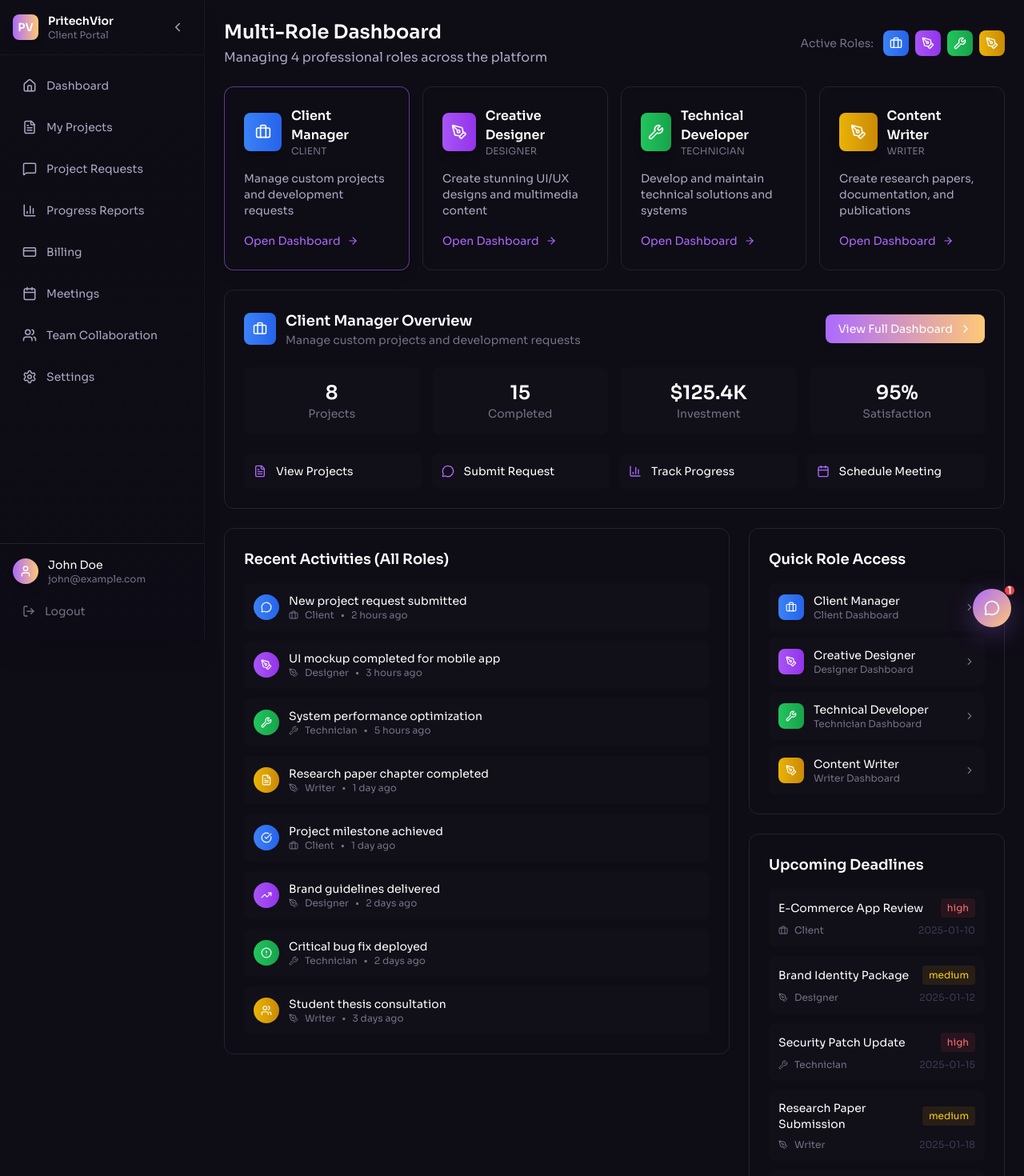
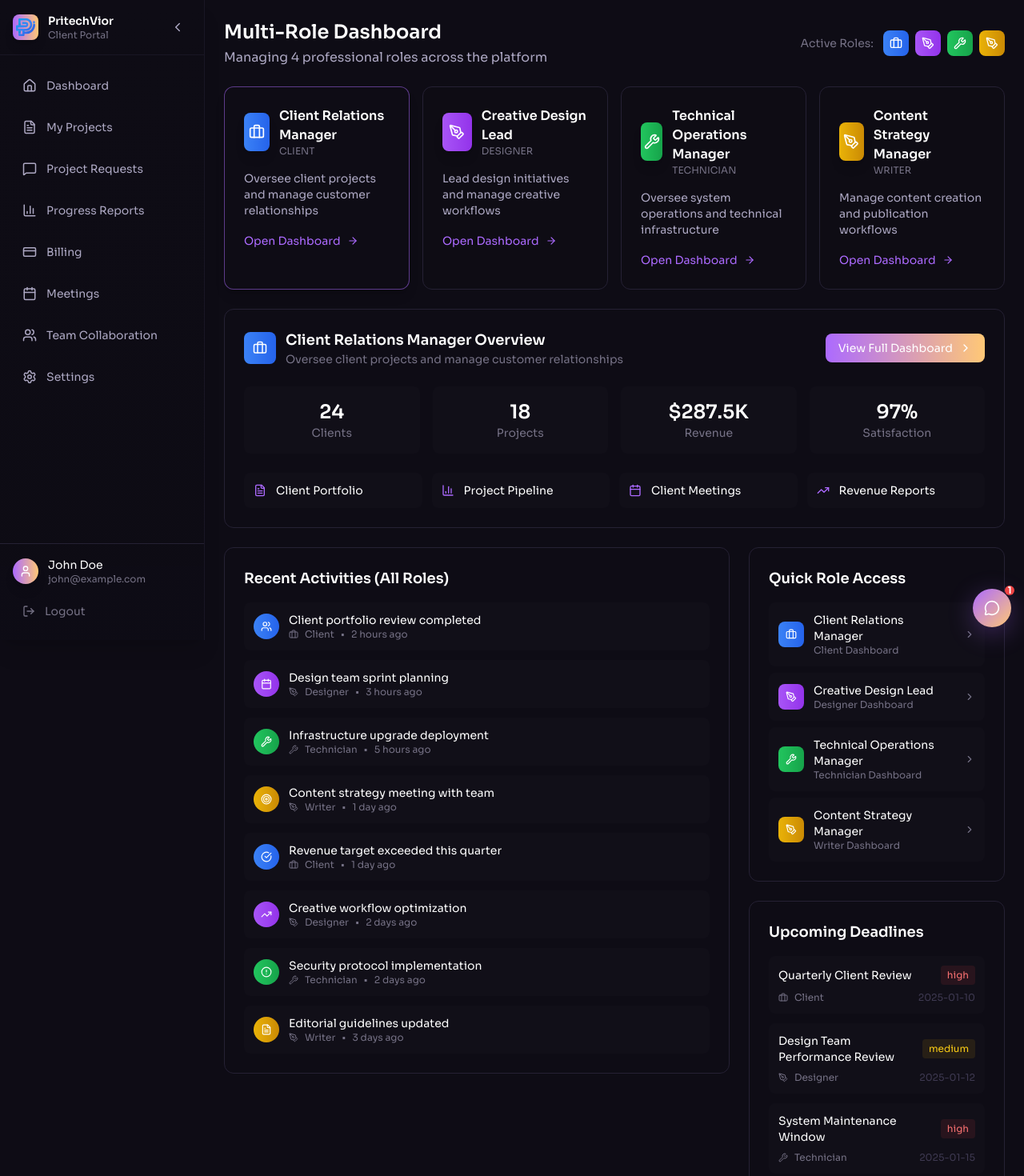
Before and after one commit to Pritech-Vior/PritechVior, a React (Vite) app in the folder front_end/: page /multirole in a window 1280 px wide. Shown: the top 1470 px of the page at 80% size. Built offline with nearby package versions, Linux system fonts and the light colour scheme.

Commit message:
Updated the Dashboard Data flow

```diff
--- a/front_end/src/components/dashboard/DashboardLayout.jsx
+++ b/front_end/src/components/dashboard/DashboardLayout.jsx
@@ -1,6 +1,7 @@
 import React, { useState } from "react";
 import { Menu, X, Users, ChevronDown } from "lucide-react";
 import { Link } from "react-router-dom";
+import pritechviorLogo from "../../assets/pritechvior-logo.svg";
 import Sidebar from "./Sidebar";
 
 const DashboardLayout = ({ children, title, userRole = "student", userRoles = [] }) => {
@@ -85,12 +86,18 @@ const DashboardLayout = ({ children, title, userRole = "student", userRoles = []
                 <Menu size={20} className="text-n-3 group-hover:text-color-1 transition-colors" />
               )}
             </button>
-            <div className={`w-8 h-8 bg-gradient-to-r ${currentRoleConfig.color} rounded-lg flex items-center justify-center shadow-lg`}>
-              <span className="text-white font-bold text-sm">PV</span>
+            <div className={`w-8 h-8 bg-gradient-to-r ${currentRoleConfig.color} rounded-lg flex items-center justify-center shadow-lg p-1`}>
+              <img
+                src={pritechviorLogo}
+                alt="PritechVior Logo"
+                className="w-full h-full object-contain"
+              />
             </div>
             <div>
               <h2 className="text-n-1 font-semibold text-sm">PritechVior</h2>
-              <p className="text-n-4 text-xs">{currentRoleConfig.title}</p>
+              <p className="text-n-4 text-xs">
+                {userRoles?.length > 1 ? 'Staff Portal' : `${currentRoleConfig.title}`}
+              </p>
             </div>
           </div>
 
--- a/front_end/src/components/dashboard/Sidebar.jsx
+++ b/front_end/src/components/dashboard/Sidebar.jsx
@@ -1,5 +1,6 @@
 import React from "react";
 import { Link, useLocation } from "react-router-dom";
+import pritechviorLogo from "../../assets/pritechvior-logo.svg";
 import {
   Home,
   User,
@@ -147,13 +148,19 @@ const Sidebar = ({ userRole = "student", collapsed = false, onToggle, userRoles
       {/* Header */}
       <div className={`flex items-center p-4 border-b border-n-6/50 flex-shrink-0 relative ${collapsed ? 'justify-center' : 'justify-between'}`}>
         <div className={`flex items-center gap-3 ${collapsed ? 'justify-center' : ''}`}>
-          <div className="w-8 h-8 bg-gradient-to-r from-color-1 to-color-2 rounded-lg flex items-center justify-center shadow-lg">
-            <span className="text-white font-bold text-sm">PV</span>
+          <div className="w-8 h-8 bg-gradient-to-r from-color-1 to-color-2 rounded-lg flex items-center justify-center shadow-lg p-1">
+            <img
+              src={pritechviorLogo}
+              alt="PritechVior Logo"
+              className="w-full h-full object-contain"
+            />
           </div>
           {!collapsed && (
             <div>
               <h2 className="text-n-1 font-semibold text-sm">PritechVior</h2>
-              <p className="text-n-4 text-xs capitalize">{userRole} Portal</p>
+              <p className="text-n-4 text-xs">
+                {userRoles?.length > 1 ? 'Staff Portal' : `${userRole.charAt(0).toUpperCase() + userRole.slice(1)} Portal`}
+              </p>
             </div>
           )}
         </div>
--- a/front_end/src/pages/dashboard/multirole/MultiRoleDashboard.jsx
+++ b/front_end/src/pages/dashboard/multirole/MultiRoleDashboard.jsx
@@ -26,81 +26,81 @@ import { Link } from "react-router-dom";
 const MultiRoleDashboard = ({ userRoles = ["client", "designer", "technician", "writer"] }) => {
   const [selectedRole, setSelectedRole] = useState(userRoles[0]);
 
-  // Role configurations
+  // Role configurations - Staff-focused data
   const roleConfigs = {
     client: {
-      title: "Client Manager",
+      title: "Client Relations Manager",
       color: "from-blue-500 to-blue-600",
       icon: Briefcase,
-      description: "Manage custom projects and development requests",
-      stats: { projects: 8, completed: 15, investment: "$125.4K", satisfaction: "95%" },
+      description: "Oversee client projects and manage customer relationships",
+      stats: { clients: 24, projects: 18, revenue: "$287.5K", satisfaction: "97%" },
       quickActions: [
-        { title: "View Projects", path: "/client/projects", icon: FileText },
-        { title: "Submit Request", path: "/client/requests", icon: MessageCircle },
-        { title: "Track Progress", path: "/client/reports", icon: BarChart3 },
-        { title: "Schedule Meeting", path: "/client/meetings", icon: Calendar }
+        { title: "Client Portfolio", path: "/client/portfolio", icon: FileText },
+        { title: "Project Pipeline", path: "/client/pipeline", icon: BarChart3 },
+        { title: "Client Meetings", path: "/client/meetings", icon: Calendar },
+        { title: "Revenue Reports", path: "/client/revenue", icon: TrendingUp }
       ]
     },
     designer: {
-      title: "Creative Designer",
+      title: "Creative Design Lead",
       color: "from-purple-500 to-purple-600",
       icon: PenTool,
-      description: "Create stunning UI/UX designs and multimedia content",
-      stats: { projects: 14, designs: 127, rating: "4.9★", assets: "2.4K" },
+      description: "Lead design initiatives and manage creative workflows",
+      stats: { projects: 14, assets: 342, teams: 6, efficiency: "94%" },
       quickActions: [
-        { title: "Design Projects", path: "/designer/projects", icon: Monitor },
-        { title: "Asset Library", path: "/designer/assets", icon: FileText },
-        { title: "Client Reviews", path: "/designer/reviews", icon: Star },
-        { title: "Portfolio Analytics", path: "/designer/analytics", icon: BarChart3 }
+        { title: "Design Pipeline", path: "/designer/pipeline", icon: Monitor },
+        { title: "Team Assets", path: "/designer/assets", icon: FileText },
+        { title: "Quality Reviews", path: "/designer/reviews", icon: Star },
+        { title: "Creative Analytics", path: "/designer/analytics", icon: BarChart3 }
       ]
     },
     technician: {
-      title: "Technical Developer",
+      title: "Technical Operations Manager",
       color: "from-green-500 to-green-600",
       icon: Wrench,
-      description: "Develop and maintain technical solutions and systems",
-      stats: { systems: 127, uptime: "99.7%", issues: 3, tasks: 12 },
+      description: "Oversee system operations and technical infrastructure",
+      stats: { systems: 127, uptime: "99.7%", incidents: 3, efficiency: "96%" },
       quickActions: [
-        { title: "System Monitor", path: "/technician/monitoring", icon: Monitor },
-        { title: "Active Alerts", path: "/technician/alerts", icon: AlertCircle },
-        { title: "Maintenance", path: "/technician/maintenance", icon: Settings },
-        { title: "Performance", path: "/technician/reports", icon: Activity }
+        { title: "System Overview", path: "/technician/overview", icon: Monitor },
+        { title: "Incident Management", path: "/technician/incidents", icon: AlertCircle },
+        { title: "Team Operations", path: "/technician/operations", icon: Settings },
+        { title: "Performance Metrics", path: "/technician/metrics", icon: Activity }
       ]
     },
     writer: {
-      title: "Content Writer",
+      title: "Content Strategy Manager",
       color: "from-yellow-500 to-yellow-600",
       icon: PenTool,
-      description: "Create research papers, documentation, and publications",
-      stats: { articles: 156, words: "248K", rating: "4.8★", projects: 8 },
+      description: "Manage content creation and publication workflows",
+      stats: { publications: 89, writers: 12, quality: "4.9★", reach: "156K" },
       quickActions: [
-        { title: "Writing Projects", path: "/writer/projects", icon: FileText },
-        { title: "Research Ideas", path: "/writer/ideas", icon: Target },
-        { title: "Publications", path: "/writer/analytics", icon: BarChart3 },
-        { title: "Client Feedback", path: "/writer/feedback", icon: MessageCircle }
+        { title: "Content Pipeline", path: "/writer/pipeline", icon: FileText },
+        { title: "Editorial Calendar", path: "/writer/calendar", icon: Calendar },
+        { title: "Publication Metrics", path: "/writer/metrics", icon: BarChart3 },
+        { title: "Team Coordination", path: "/writer/team", icon: Users }
       ]
     }
   };
 
-  // Combined activities from all roles
+  // Combined staff activities from all roles
   const recentActivities = [
-    { id: 1, role: "client", action: "New project request submitted", time: "2 hours ago", type: "request" },
-    { id: 2, role: "designer", action: "UI mockup completed for mobile app", time: "3 hours ago", type: "design" },
-    { id: 3, role: "technician", action: "System performance optimization", time: "5 hours ago", type: "maintenance" },
-    { id: 4, role: "writer", action: "Research paper chapter completed", time: "1 day ago", type: "writing" },
-    { id: 5, role: "client", action: "Project milestone achieved", time: "1 day ago", type: "milestone" },
-    { id: 6, role: "designer", action: "Brand guidelines delivered", time: "2 days ago", type: "delivery" },
-    { id: 7, role: "technician", action: "Critical bug fix deployed", time: "2 days ago", type: "bugfix" },
-    { id: 8, role: "writer", action: "Student thesis consultation", time: "3 days ago", type: "consultation" }
+    { id: 1, role: "client", action: "Client portfolio review completed", time: "2 hours ago", type: "management" },
+    { id: 2, role: "designer", action: "Design team sprint planning", time: "3 hours ago", type: "planning" },
+    { id: 3, role: "technician", action: "Infrastructure upgrade deployment", time: "5 hours ago", type: "deployment" },
+    { id: 4, role: "writer", action: "Content strategy meeting with team", time: "1 day ago", type: "strategy" },
+    { id: 5, role: "client", action: "Revenue target exceeded this quarter", time: "1 day ago", type: "milestone" },
+    { id: 6, role: "designer", action: "Creative workflow optimization", time: "2 days ago", type: "optimization" },
+    { id: 7, role: "technician", action: "Security protocol implementation", time: "2 days ago", type: "security" },
+    { id: 8, role: "writer", action: "Editorial guidelines updated", time: "3 days ago", type: "guidelines" }
   ];
 
-  // Upcoming deadlines across all roles
+  // Upcoming staff responsibilities across all roles
   const upcomingDeadlines = [
-    { id: 1, role: "client", task: "E-Commerce App Review", deadline: "2025-01-10", priority: "high" },
-    { id: 2, role: "designer", task: "Brand Identity Package", deadline: "2025-01-12", priority: "medium" },
-    { id: 3, role: "technician", task: "Security Patch Update", deadline: "2025-01-15", priority: "high" },
-    { id: 4, role: "writer", task: "Research Paper Submission", deadline: "2025-01-18", priority: "medium" },
-    { id: 5, role: "client", task: "University Portal Demo", deadline: "2025-01-20", priority: "low" }
+    { id: 1, role: "client", task: "Quarterly Client Review", deadline: "2025-01-10", priority: "high" },
+    { id: 2, role: "designer", task: "Design Team Performance Review", deadline: "2025-01-12", priority: "medium" },
+    { id: 3, role: "technician", task: "System Maintenance Window", deadline: "2025-01-15", priority: "high" },
+    { id: 4, role: "writer", task: "Content Strategy Presentation", deadline: "2025-01-18", priority: "medium" },
+    { id: 5, role: "client", task: "New Client Onboarding", deadline: "2025-01-20", priority: "low" }
   ];
 
   const getRoleIcon = (role) => {
@@ -113,14 +113,14 @@ const MultiRoleDashboard = ({ userRoles = ["client", "designer", "technician", "
 
   const getActivityIcon = (type) => {
     switch (type) {
-      case "request": return MessageCircle;
-      case "design": return PenTool;
-      case "maintenance": return Wrench;
-      case "writing": return FileText;
+      case "management": return Users;
+      case "planning": return Calendar;
+      case "deployment": return Wrench;
+      case "strategy": return Target;
       case "milestone": return CheckCircle;
-      case "delivery": return TrendingUp;
-      case "bugfix": return AlertCircle;
-      case "consultation": return Users;
+      case "optimization": return TrendingUp;
+      case "security": return AlertCircle;
+      case "guidelines": return FileText;
       default: return Activity;
     }
   };
```
